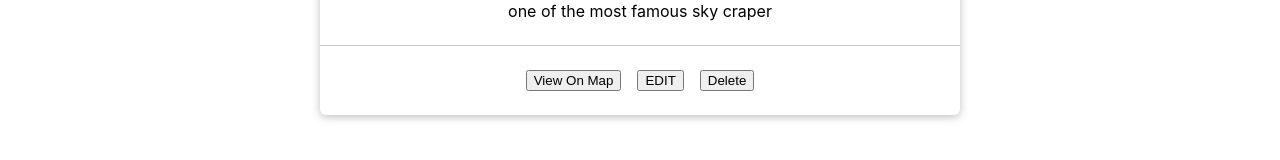
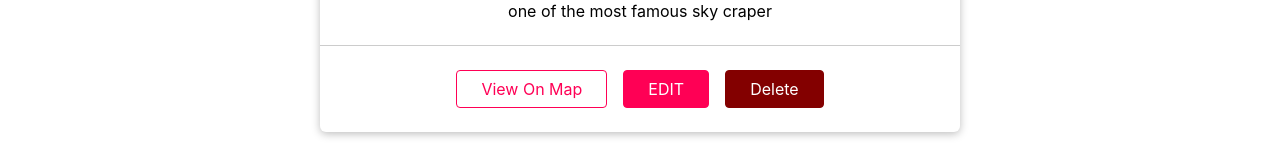
Before and after one commit to Dipak2056/mern-frontend, a React (Create React App) app: page /u1/places in a window 1280 px wide. Shown: the part 483-643 px from the top of the page. Built offline with nearby package versions, Linux system fonts and the light colour scheme; the HTML template or start-up script is replaced by a standard one.

Commit message:
added custom button Button component

```diff
--- a/src/places/components/PlaceItem.jsx
+++ b/src/places/components/PlaceItem.jsx
@@ -2,6 +2,7 @@
 import "./PlaceItem.css";
 
 import Card from "../../shared/components/UIElements/Card";
+import Button from "../../shared/FormElements/Button";
 
 export const PlaceItem = (props) => {
   return (
@@ -16,9 +17,9 @@
           <p>{props.description}</p>
         </div>
         <div className="place-item__actions">
-          <button>View On Map</button>
-          <button>EDIT</button>
-          <button>Delete</button>
+          <Button inverse>View On Map</Button>
+          <Button to={`/places/${props.id}`}>EDIT</Button>
+          <Button danger>Delete</Button>
         </div>
       </Card>
     </li>
--- /dev/null
+++ b/src/shared/FormElements/Button.css
@@ -0,0 +1,61 @@
+.button {
+  font: inherit;
+  padding: 0.5rem 1.5rem;
+  border: 1px solid #ff0055;
+  border-radius: 4px;
+  background: #ff0055;
+  color: white;
+  cursor: pointer;
+  margin-right: 1rem;
+  text-decoration: none;
+  display: inline-block;
+}
+
+.button:focus {
+  outline: none;
+}
+
+.button:hover,
+.button:active {
+  background: #ff4382;
+  border-color: #ff4382;
+}
+
+.button--inverse {
+  background: transparent;
+  color: #ff0055;
+}
+
+.button--inverse:hover,
+.button--inverse:active {
+  color: white;
+  background: #ff0055;
+}
+
+.button--danger {
+  background: #830000;
+  border-color: #830000;
+}
+
+.button--danger:hover,
+.button--danger:active {
+  background: #f34343;
+  border-color: #f34343;
+}
+
+.button:disabled,
+.button:hover:disabled,
+.button:active:disabled {
+  background: #ccc;
+  color: #979797;
+  border-color: #ccc;
+  cursor: not-allowed;
+}
+
+.button--small {
+  font-size: 0.8rem;
+}
+
+.button--big {
+  font-size: 1.5rem;
+}
--- /dev/null
+++ b/src/shared/FormElements/Button.jsx
@@ -0,0 +1,46 @@
+import React from "react";
+import { Link } from "react-router-dom";
+
+import "./Button.css";
+
+const Button = (props) => {
+  if (props.href) {
+    return (
+      <a
+        className={`button button--${props.size || "default"} ${
+          props.inverse && "button--inverse"
+        } ${props.danger && "button--danger"}`}
+        href={props.href}
+      >
+        {props.children}
+      </a>
+    );
+  }
+  if (props.to) {
+    return (
+      <Link
+        to={props.to}
+        exact={props.exact}
+        className={`button button--${props.size || "default"} ${
+          props.inverse && "button--inverse"
+        } ${props.danger && "button--danger"}`}
+      >
+        {props.children}
+      </Link>
+    );
+  }
+  return (
+    <button
+      className={`button button--${props.size || "default"} ${
+        props.inverse && "button--inverse"
+      } ${props.danger && "button--danger"}`}
+      type={props.type}
+      onClick={props.onClick}
+      disabled={props.disabled}
+    >
+      {props.children}
+    </button>
+  );
+};
+
+export default Button;
```
